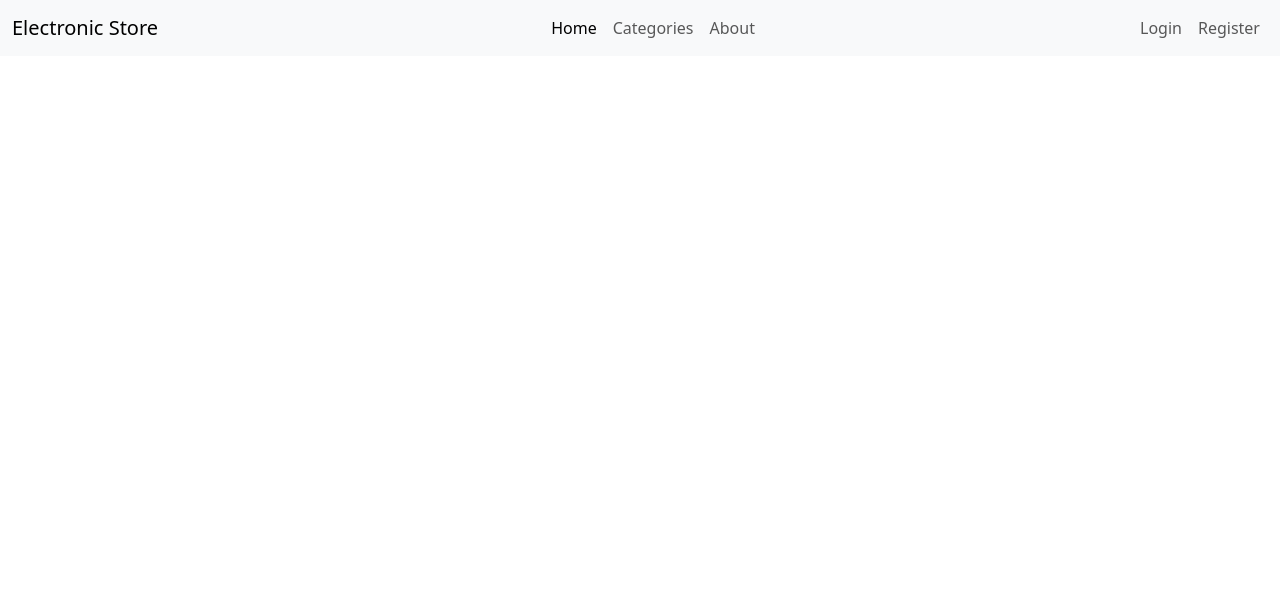
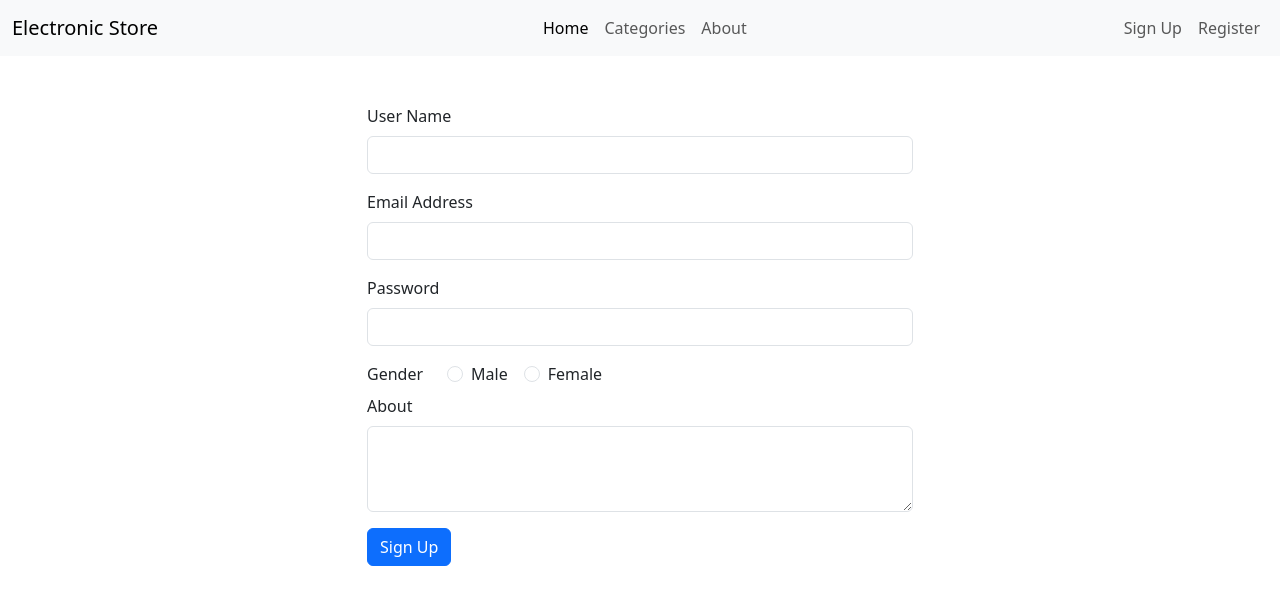
Before and after one commit to FahimHassanMollah/angular-electronic-store, an Angular app: page /signup in a window 1280 px wide. Before the commit this address led to /. Shown: the top 604 px of the page. Built offline with nearby package versions, Linux system fonts and the light colour scheme.

Commit message:
Add signup component and update navbar links

```diff
--- a/src/app/app.routes.ts
+++ b/src/app/app.routes.ts
@@ -2,6 +2,7 @@ import { Routes } from '@angular/router';
 import { HomeComponent } from './pages/home/home.component';
 import { AboutUsComponent } from './pages/about-us/about-us.component';
 import { CategoriesComponent } from './pages/categories/categories.component';
+import { SignupComponent } from './pages/signup/signup.component';
 
 export const routes: Routes = [
     {
@@ -23,5 +24,10 @@ export const routes: Routes = [
         path: "categories",
         title: "Categories",
         component: CategoriesComponent
+    },
+    {
+      path : "signup",
+      title : "Sign Up",
+      component : SignupComponent
     }
 ];
--- a/src/app/components/navbar/navbar.component.html
+++ b/src/app/components/navbar/navbar.component.html
@@ -21,7 +21,7 @@
         </ul>
         <ul class="navbar-nav">
           <li class="nav-item">
-            <a class="nav-link" href="#">Login</a>
+            <a class="nav-link" routerLink="/signup">Sign Up</a>
           </li>
           <li>
             <a class="nav-link" href="#">Register</a>
--- /dev/null
+++ b/src/app/pages/signup/signup.component.html
@@ -0,0 +1,36 @@
+<div class="container pt-5">
+  <div class="row">
+    <div class="col-md-6 offset-md-3">
+      <form>
+        <div class="mb-3">
+          <label for="userName" class="form-label">User Name</label>
+          <input type="text" class="form-control" id="userName" aria-describedby="emailHelp">
+        </div>
+        <div class="mb-3">
+          <label for="email" class="form-label">Email Address</label>
+          <input type="email" class="form-control" id="email" aria-describedby="emailHelp">
+        </div>
+        <div class="mb-3">
+          <label for="password" class="form-label">Password</label>
+          <input type="password" class="form-control" id="password">
+        </div>
+        <div>
+          <label  class="form-label me-4">Gender</label>
+          <div class="form-check form-check-inline">
+            <input class="form-check-input" type="radio" name="inlineRadioOptions" id="male" value="option1">
+            <label class="form-check-label" for="male">Male</label>
+          </div>
+          <div class="form-check form-check-inline">
+            <input class="form-check-input" type="radio" name="inlineRadioOptions" id="female" value="option2">
+            <label class="form-check-label" for="female">Female</label>
+          </div>
+        </div>
+        <div class="mb-3">
+          <label for="exampleFormControlTextarea1" class="form-label">About</label>
+          <textarea class="form-control" id="exampleFormControlTextarea1" rows="3"></textarea>
+        </div>
+        <button type="submit" class="btn btn-primary">Sign Up</button>
+      </form>
+    </div>
+  </div>
+</div>
```
Also changed, not shown: src/app/pages/signup/signup.component.ts (added, +12 -0 lines), src/app/pages/signup/signup.component.css (added), 1 other file (tests, documents, lock files or other folders).
